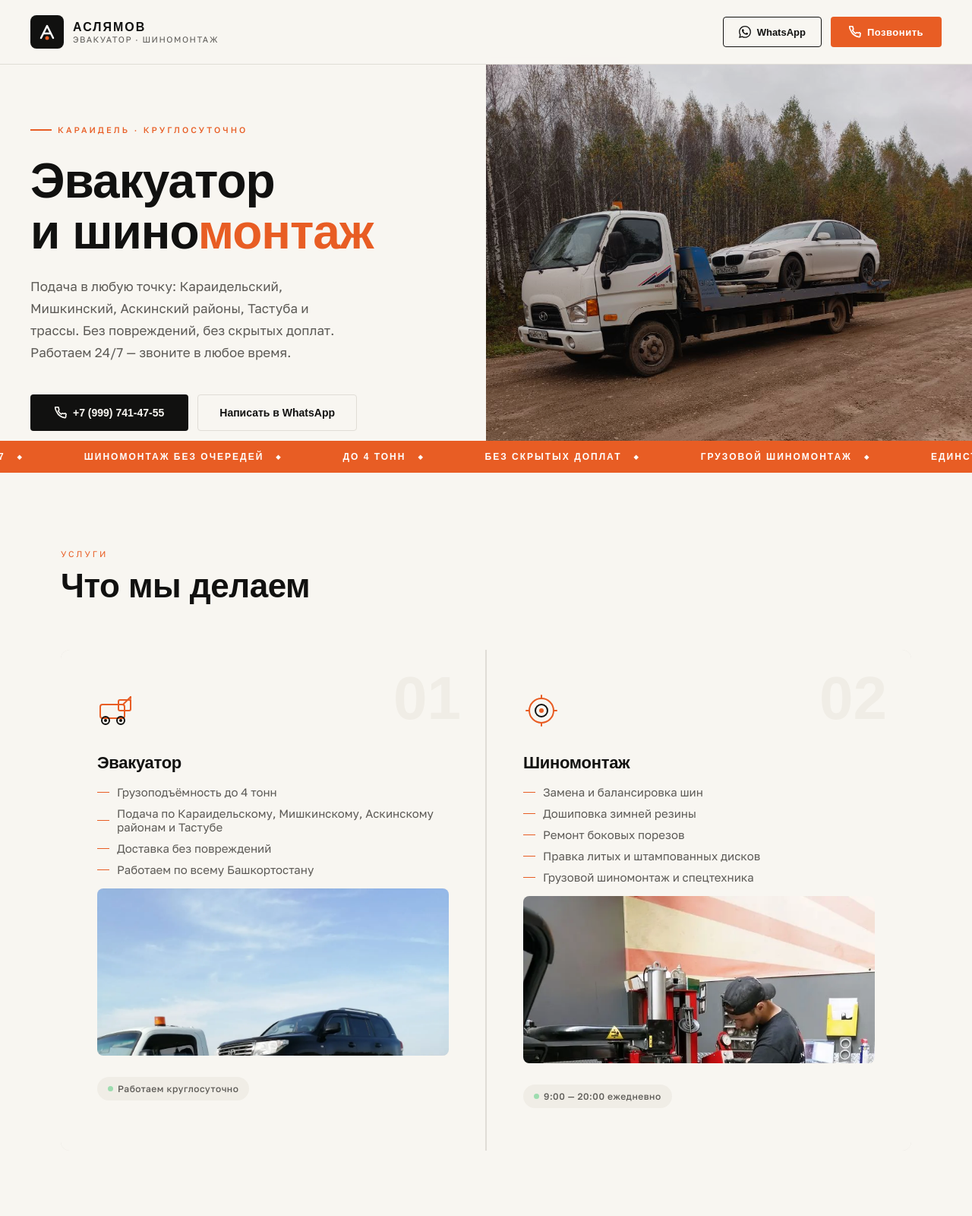
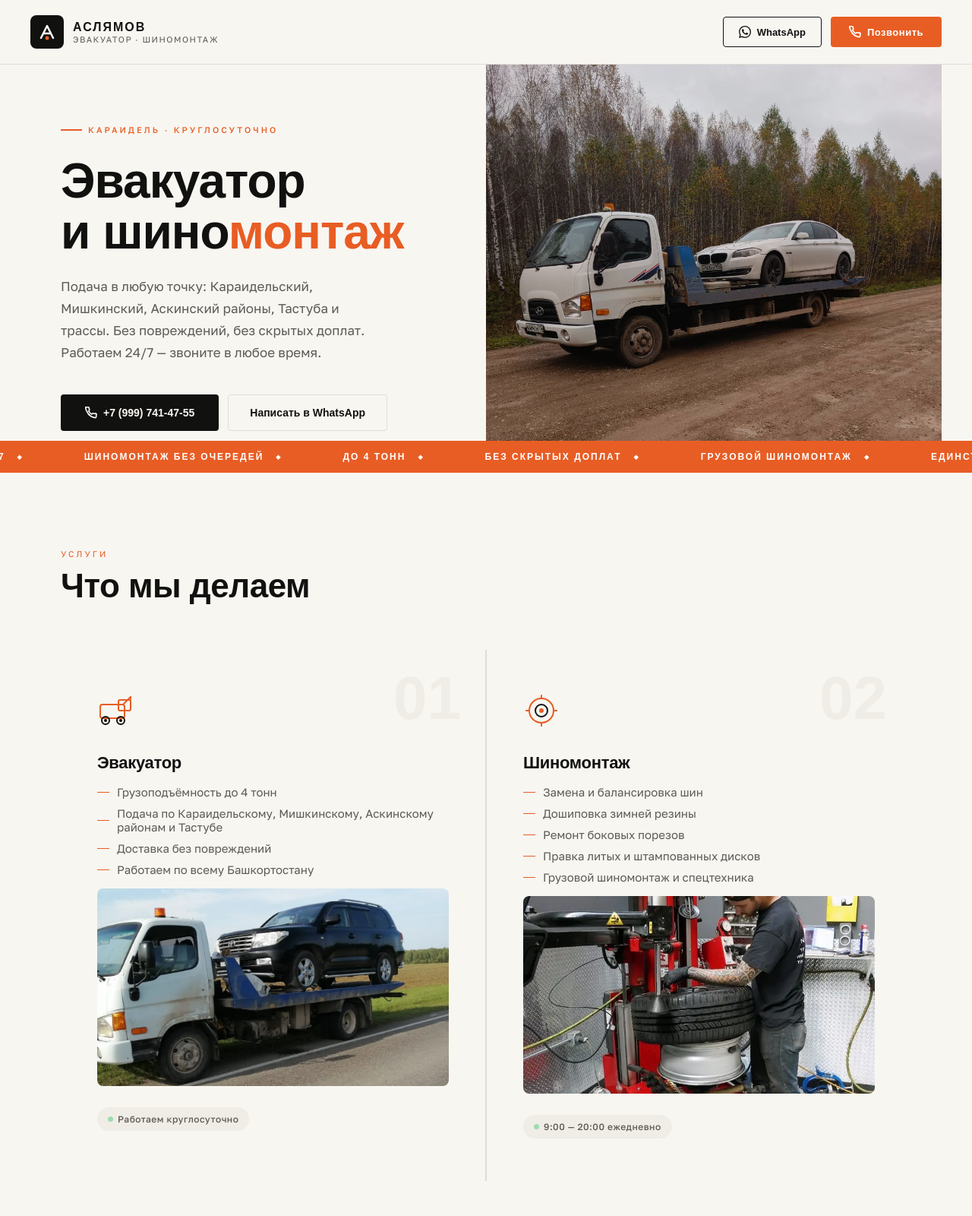
Before and after one commit to SeverPro/evakuator-tavi, a plain HTML site: page index.html in a window 1280 px wide. Shown: the top 1600 px of the page at 76% size. Drawn offline with Linux system fonts and the light colour scheme; a web font is replaced by a local one.

Commit message:
Update index.html

```diff
--- a/index.html
+++ b/index.html
@@ -138,6 +138,13 @@
       grid-template-columns: 1fr 1fr;
       padding-top: 84px;
       overflow: hidden;
+      max-width: 1200px;
+      margin: 0 auto;
+    }
+
+    .hero-wrapper {
+      overflow: hidden;
+      background: var(--white);
     }
 
     .hero-left {
@@ -841,6 +848,7 @@
       .btn-call { padding: 10px 18px; font-size: 12px; }
 
       .hero { grid-template-columns: 1fr; height: auto; min-height: auto; }
+      .hero-wrapper { padding: 0; }
       .hero-left { padding: 60px 20px 40px; }
       .hero-right { min-height: 300px; }
       .hero-stats { gap: 24px; flex-wrap: wrap; }
@@ -1077,6 +1085,7 @@
 </nav>
 
 <!-- HERO -->
+<div class="hero-wrapper">
 <section class="hero">
   <div class="hero-left">
     <div class="hero-eyebrow">Караидель · Круглосуточно</div>
@@ -1136,6 +1145,7 @@
     </div>
   </div>
 </section>
+</div>
 
 <!-- TICKER -->
 <div class="ticker">
@@ -1193,7 +1203,7 @@
         <img
           src="https://raw.githubusercontent.com/SeverPro/evakuator-tavi/main/photo_2025-04-04_15-17-43.webp"
           alt="Эвакуатор Аслямов Караидель"
-          style="width:100%;border-radius:8px;object-fit:cover;object-position:center top;height:220px;display:block"
+          style="width:100%;border-radius:8px;object-fit:cover;object-position:center 40%;height:260px;display:block"
           onerror="this.style.display='none'"
         >
       </div>
@@ -1222,7 +1232,7 @@
         <img
           src="https://raw.githubusercontent.com/SeverPro/evakuator-tavi/main/IMG_6030.webp"
           alt="Шиномонтаж Аслямов Караидель"
-          style="width:100%;border-radius:8px;object-fit:cover;object-position:center top;height:220px;display:block"
+          style="width:100%;border-radius:8px;object-fit:cover;object-position:center 40%;height:260px;display:block"
           onerror="this.style.display='none'"
         >
       </div>
```
